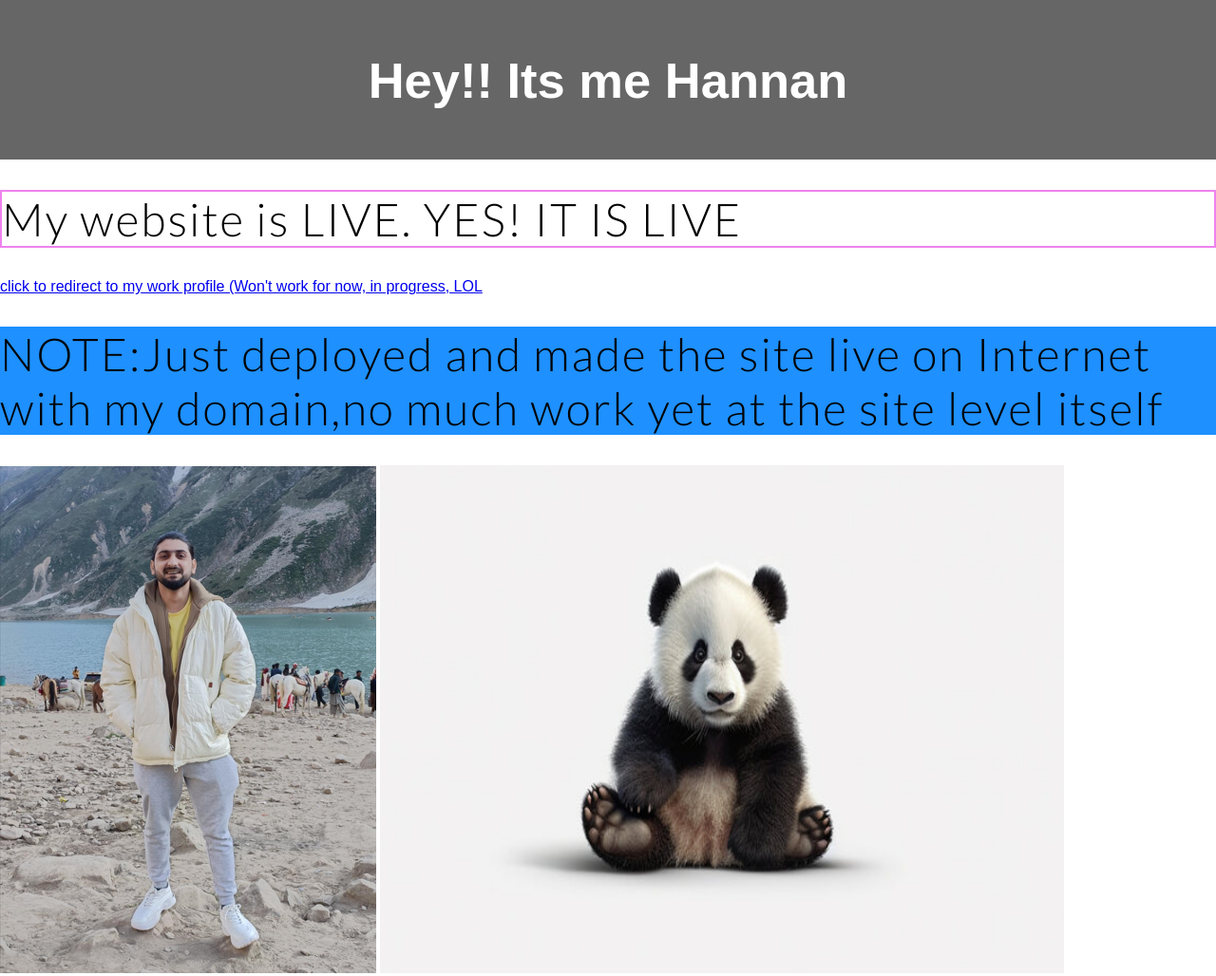
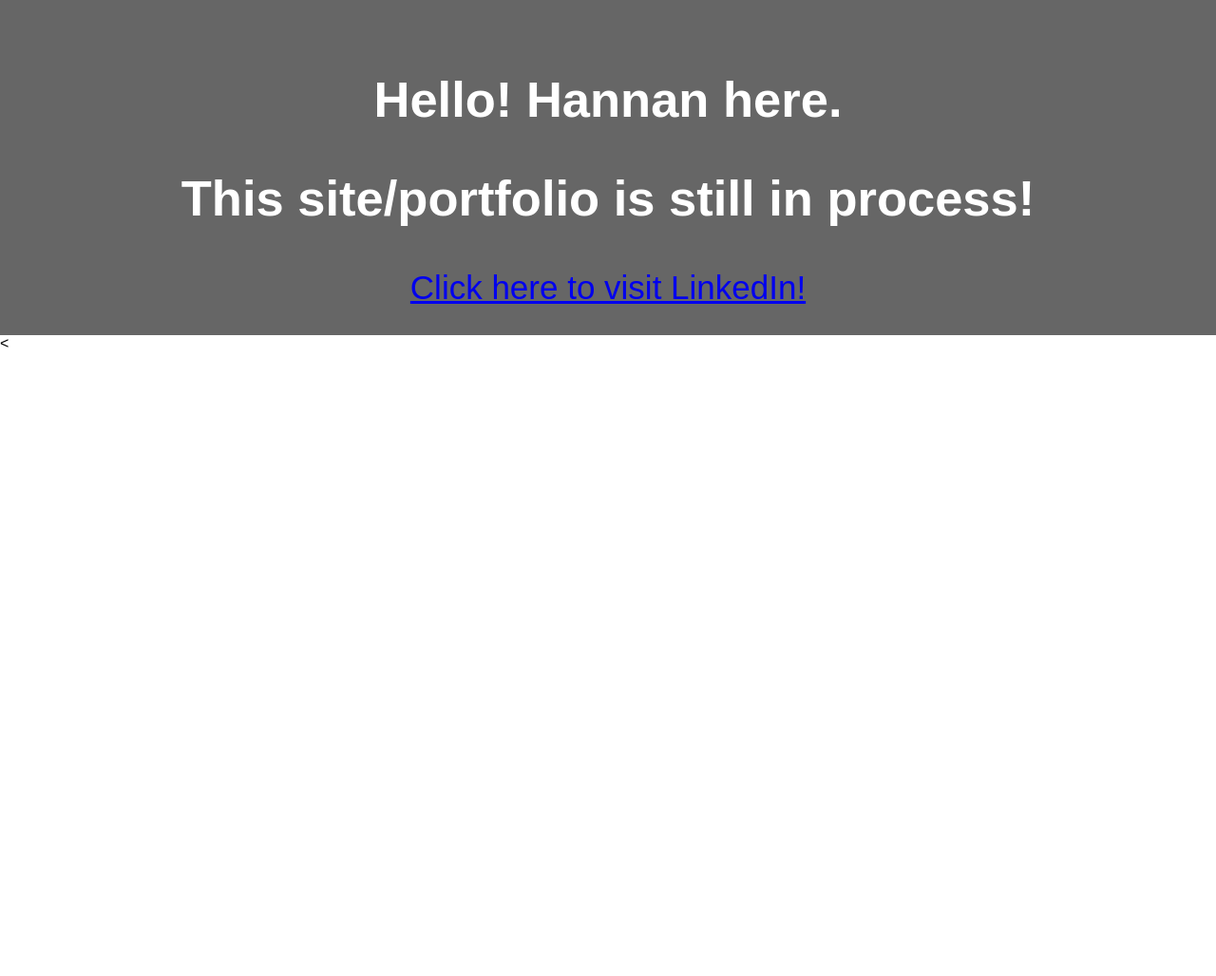
Before and after one commit to complicated123/mytestwebsite, a plain HTML site: page index.html in a window 1280 px wide. Shown: the top 1028 px of the page at 95% size. After the commit the page ends 800 px from the top, so only its background shows below. Drawn offline with Linux system fonts and the light colour scheme; files that its build step writes are made by us from their sources.

Commit message:
Update index.html

```diff
--- a/index.html
+++ b/index.html
@@ -21,7 +21,7 @@
 /* Style the header */
 header {
   background-color: #666;
-  padding: 10px;
+  padding: 30px;
   text-align: center;
   font-size: 35px;
   color: white;
@@ -78,24 +78,15 @@
 
 
 <header>
-  <h2>Hey!! Its me Hannan</h2>
+  <h2>Hello! Hannan here.</h2>
+<h2>This site/portfolio is still in process!</h2>
+<a href="https://www.linkedin.com/in/hannan-ahmed-8170a7178/">Click here to visit LinkedIn!</a>
 </header>
 
 </body>
 
-<h1 style="border:2px solid Violet;">My website is LIVE. YES! IT IS LIVE</h1>
-<a href="hannanahmed.online">click to redirect to my work profile (Won't work for now, in progress, LOL</a>
-</body>
-
-<body>
-<h1 style="background-color:DodgerBlue;">NOTE:Just deployed and made the site live on Internet with my domain,no much work yet at the site level itself</h1>
+<
 
 
 </body>
 </html>
-
-<img src="yahoo2.jpg" alt="HTML5 Icon">
-
-<img src="new.jpg" alt="HTML5 Icon" style="width:720px;height:535px;">
-
-<img src="yahoo3.jpg" alt="HTML5 Icon" style="width:400px;height:535px;">
```
